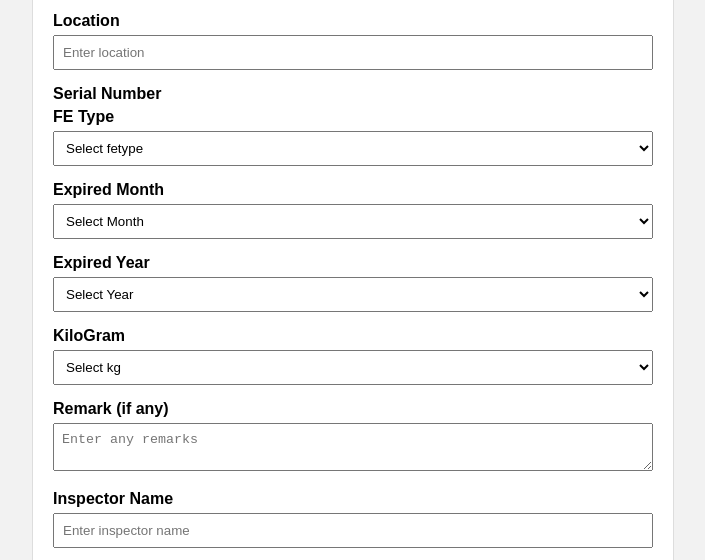
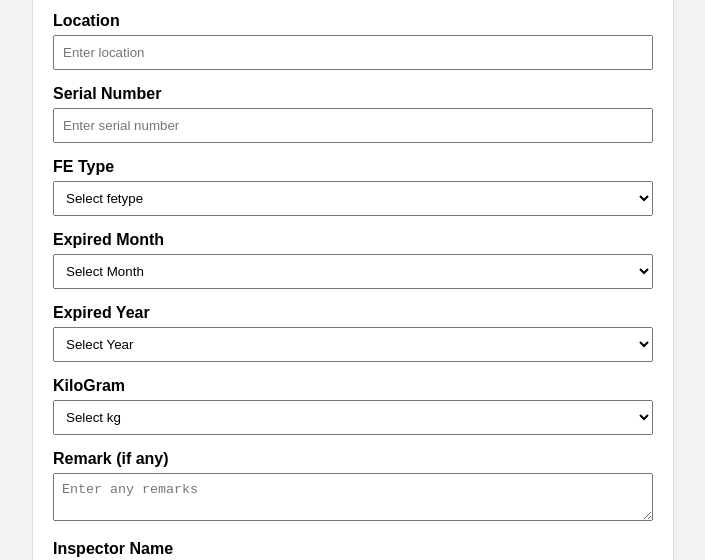
Before and after one commit to Selvakumar-123/Fire-Extinguisher-Inspection, a plain HTML site: page index.html in a window 1280 px wide. Shown: the part 202-762 px from the top of the page, without its empty margins (287-992 px from the left). Drawn offline with Linux system fonts and the light colour scheme.

Commit message:
Update index.html

```diff
--- a/index.html
+++ b/index.html
@@ -78,6 +78,8 @@
       <!-- Serial Number -->
       <div class="form-group">
         <label for="serialNumber">Serial Number</label>
+        <input type="text" id="serialNumber" name="serialNumber" placeholder="Enter serial number" required>
+      </div>
 
       <div class="form-group">
         <label for="feType">FE Type</label>
```
